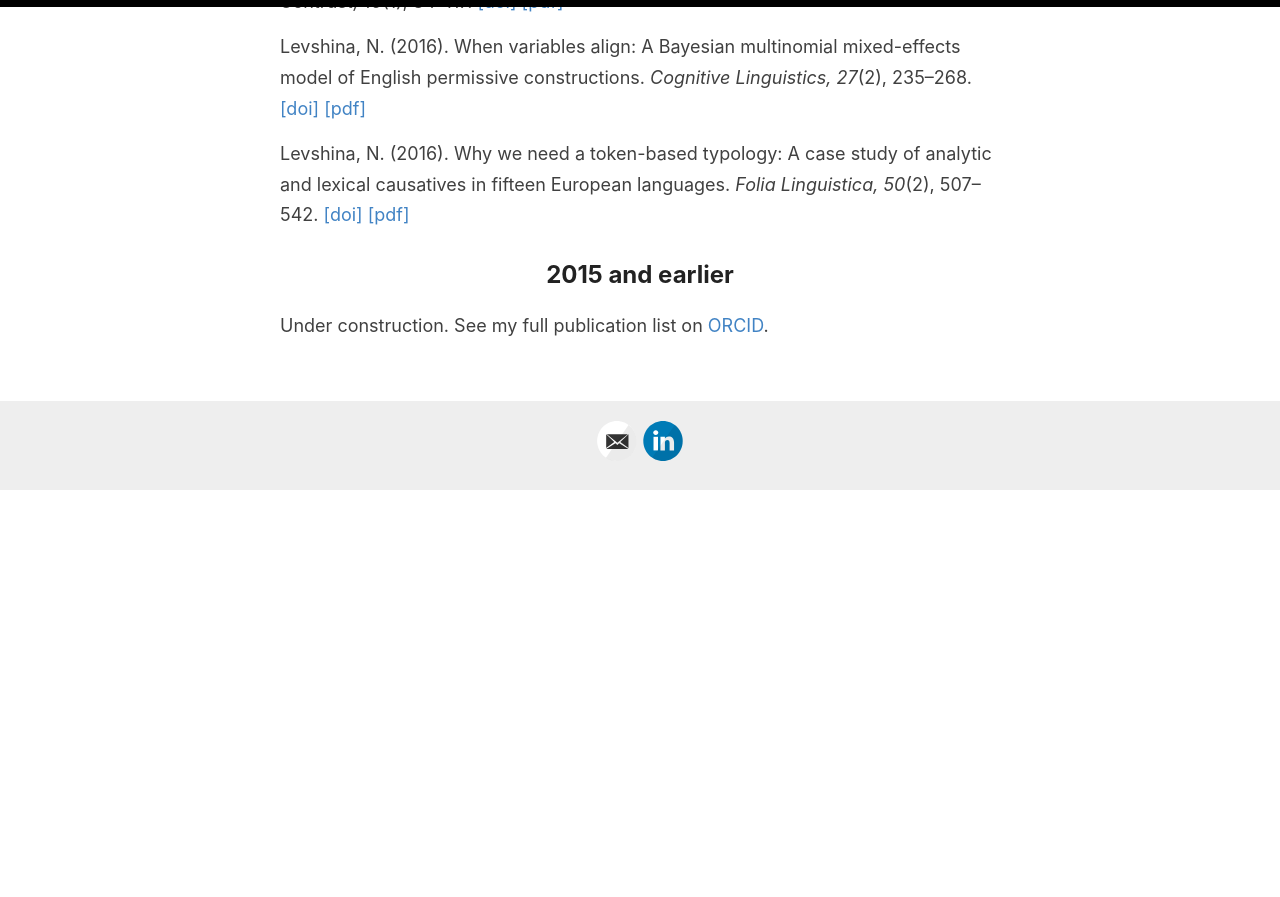
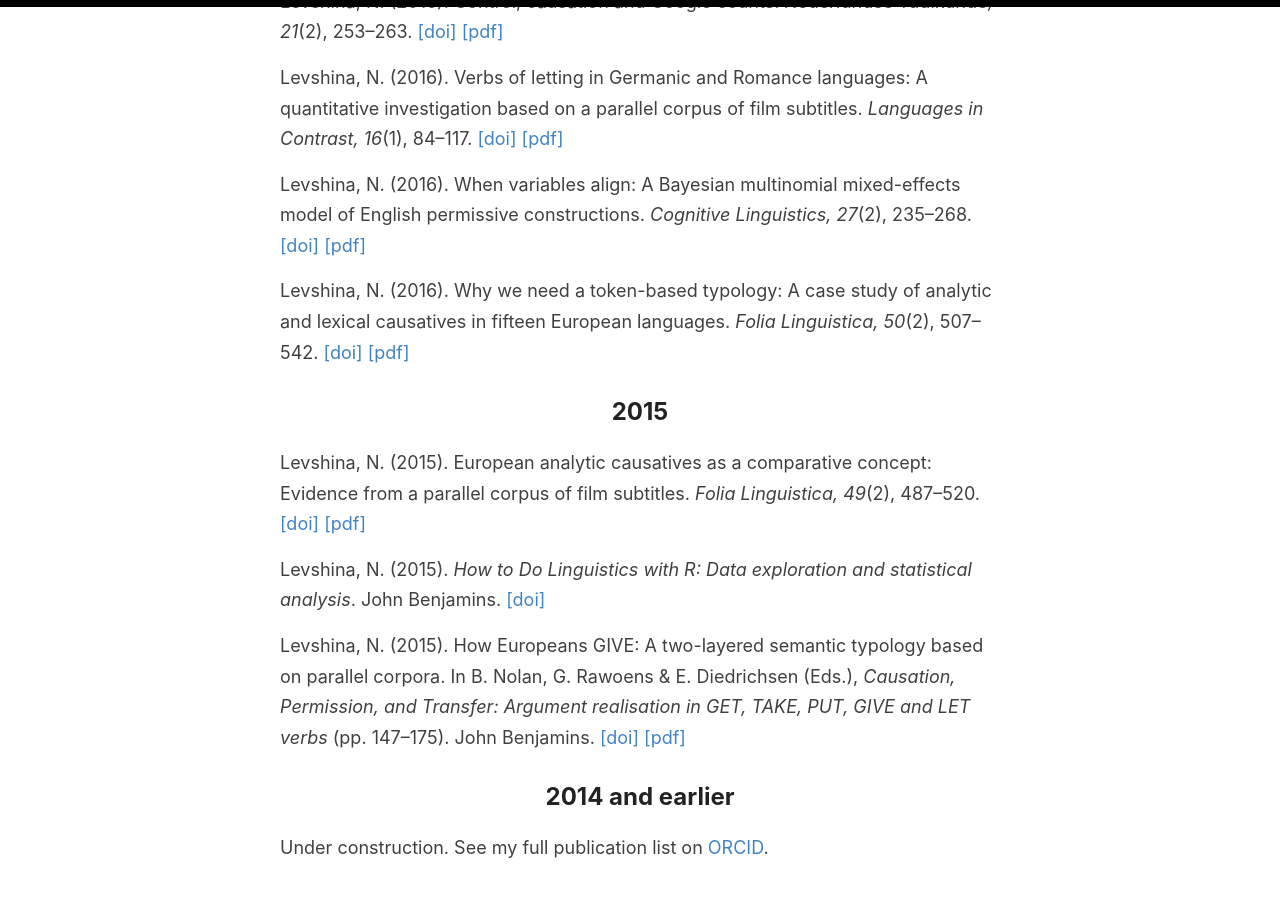
Before and after one commit to levshina/levshina.github.io, a Jekyll site: the page built from _pages/publications.md, in a window 1280 px wide and 900 px high, scrolled down 5770 px. Shown: the top 897 px of the window. Built offline with Jekyll 4.4.1, drawn with Linux system fonts in a browser that asks for light colours; before the commit the page ends 6261 px from its top, so only the background shows below that; some of the changed text lies outside the part shown.

Commit message:
Update publications.md

```diff
--- a/_pages/publications.md
+++ b/_pages/publications.md
@@ -115,6 +115,8 @@ Levshina, N. (2017). Measuring iconicity: A quantitative study of lexical and an
 
 Levshina, N. (2017). Online film subtitles as a corpus: An n-gram approach. <i>Corpora, 12</i>(3), 311–338.  <a target="_blank" href ="http://dx.doi.org/10.3366/cor.2017.0123">[doi]</a> <a target="_blank" href ="/docs/Levshina2017_Corpora_draft.pdf"> [pdf (draft)] </a>
 
+Levshina, N. 2017. SÉMANTICKÁ MAPA (Semantic maps). In P. Karlík, M. Nekula, J. Pleskalová (eds.) Nový encyklopedický slovník češtiny (New Encyclopedic Dictionary of Czech). Nakladatelství Lidové noviny. <a target="_blank" href ="http://dx.doi.org/10.3366/cor.2017.0123">[URL (in Czech)]</a> <a target="_blank" href ="/docs/Levshina2017_SemanticMaps.pdf"> [pdf (English version)] </a>
+
 Levshina, N., & Degand, L. (2017). Just because: In search of objective criteria of subjectivity in causal connectives. <i>Dialogue and Discourse, 8</i>(1), 132–150. <a target="_blank" href ="https://doi.org/10.5087/dad.2017.105">[doi]</a> <a target="_blank" href ="/docs/LevshinaDegand2017_because.pdf"> [pdf] </a>
 
 ## 2016
@@ -132,5 +134,14 @@ Levshina, N. (2016). When variables align: A Bayesian multinomial mixed-effects
 Levshina, N. (2016). Why we need a token-based typology: A case study of analytic and lexical causatives in fifteen European languages. <i>Folia Linguistica, 50</i>(2), 507–542. <a target="_blank" href ="https://doi.org/10.1515/flin-2016-0019">[doi]</a> <a target="_blank" href ="/docs/Levshina2016_FoliaLinguistica.pdf"> [pdf] </a>
 
 
-## 2015 and earlier
+## 2015
+
+Levshina, N. (2015). European analytic causatives as a comparative concept: Evidence from a parallel corpus of film subtitles. <i>Folia Linguistica,  49</i>(2), 487–520. <a target="_blank" href ="https://doi.org/10.1515/flin-2015-0017">[doi]</a> <a target="_blank" href ="/docs/Levshina2015_FoliaLinguistica.pdf"> [pdf] </a>
+
+Levshina, N. (2015). <i>How to Do Linguistics with R: Data exploration and statistical analysis</i>. John Benjamins. <a target="_blank" href ="https://doi.org/10.1075/z.195">[doi]</a>
+
+Levshina, N. (2015). How Europeans GIVE: A two-layered semantic typology based on parallel corpora. In B. Nolan, G. Rawoens & E. Diedrichsen (Eds.), <i>Causation, Permission, and Transfer: Argument realisation in GET, TAKE, PUT, GIVE and LET verbs</i> (pp. 147–175). John Benjamins. <a target="_blank" href ="https://doi.org/10.1075/slcs.167.05lev">[doi]</a> <a target="_blank" href ="/docs/Levshina2015_GIVE.pdf"> [pdf] </a>
+
+## 2014 and earlier
+
 Under construction. See my full publication list on <a href="https://orcid.org/0000-0002-3669-8784" target="_blank">ORCID</a>.
```
